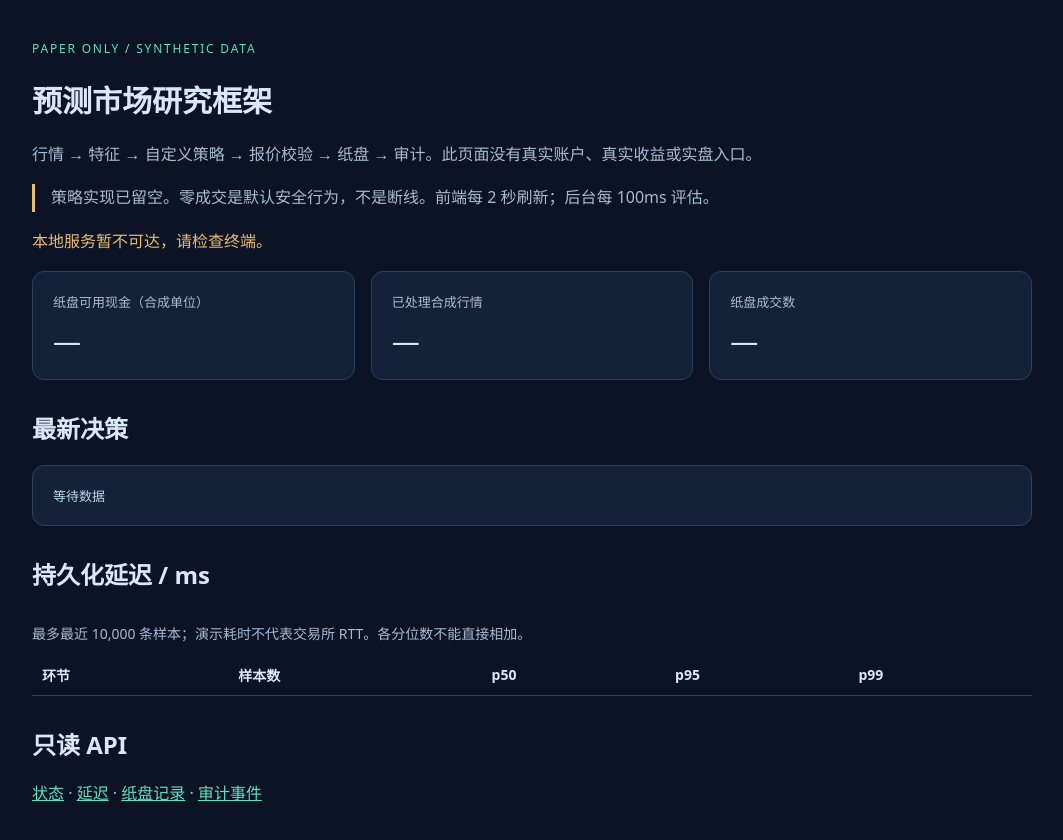
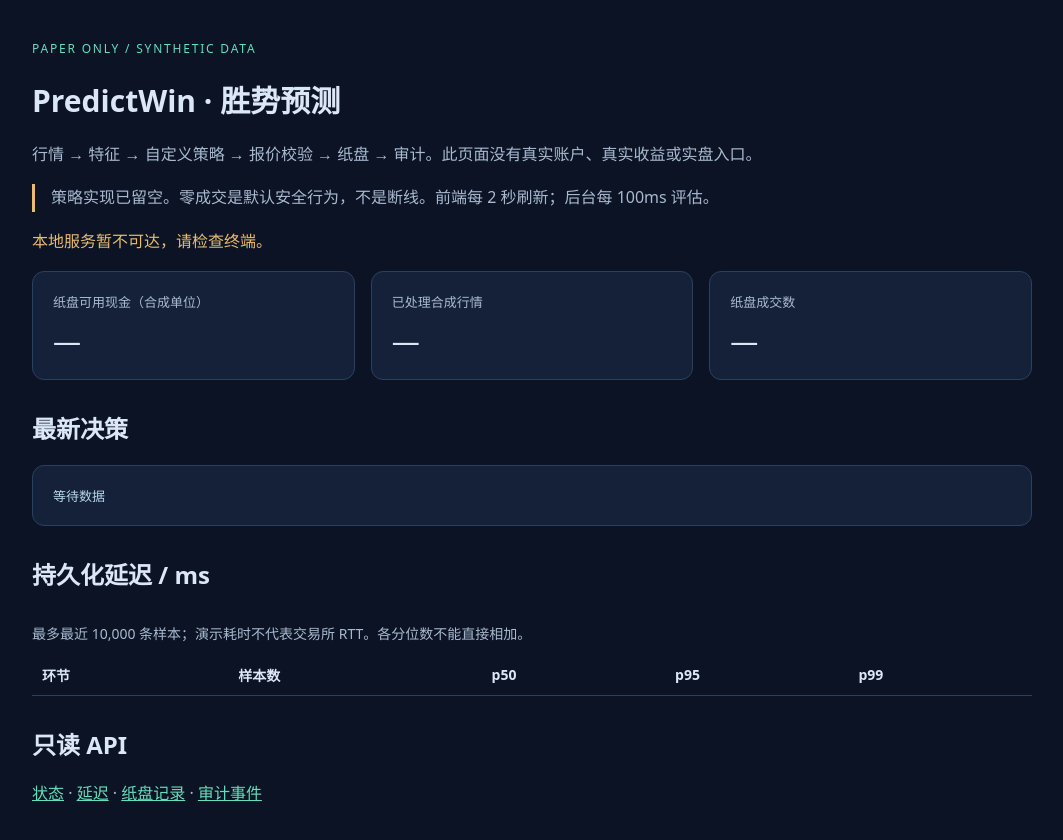
Before and after one commit to 2557806318-boop/predictwin, a website: page web/index.html in a window 1280 px wide. Shown: the whole page, without its empty margins (108-1171 px from the left). Drawn offline with Linux system fonts and the light colour scheme; no server answers.

Commit message:
Rename project to PredictWin and update Chinese branding

```diff
--- a/package.json
+++ b/package.json
@@ -1,8 +1,8 @@
 {
-  "name": "prediction-market-research-framework",
+  "name": "predictwin",
   "version": "1.0.0",
   "private": true,
-  "description": "Sanitized, paper-only prediction-market research framework with pluggable strategies and persistent latency audit.",
+  "description": "PredictWin | 胜势预测 — a sanitized, paper-only prediction-market research framework with pluggable strategies and persistent latency audit.",
   "type": "module",
   "engines": { "node": ">=24.0.0" },
   "scripts": {
--- a/web/index.html
+++ b/web/index.html
@@ -1,11 +1,11 @@
 <!doctype html>
 <html lang="zh-CN">
 <meta charset="utf-8"><meta name="viewport" content="width=device-width,initial-scale=1">
-<title>Prediction Research · Synthetic Demo</title>
+<title>PredictWin · 胜势预测 · Synthetic Demo</title>
 <style>
 :root{color-scheme:dark;font-family:system-ui,sans-serif;background:#0b1324;color:#dbe6f6}body{max-width:1000px;margin:40px auto;padding:0 24px}h1{font-size:30px}p{color:#a9bad0;line-height:1.7}.tag{color:#63dfbd;letter-spacing:.15em;font-size:12px}.grid{display:grid;grid-template-columns:repeat(auto-fit,minmax(220px,1fr));gap:16px}.card{background:#152139;padding:20px;border:1px solid #294060;border-radius:12px}.label{color:#a9bad0;font-size:13px}.value{font-size:28px;margin-top:10px}table{width:100%;border-collapse:collapse;font-variant-numeric:tabular-nums;font-size:14px}td,th{text-align:left;padding:10px;border-bottom:1px solid #294060}pre{white-space:pre-wrap;overflow-wrap:anywhere;color:#b6d9ed}section{margin-top:30px}a{color:#63dfbd}.notice{border-left:3px solid #e9bc71;padding-left:16px}#connection{color:#e9bc71}caption{text-align:left;color:#a9bad0;padding:12px 0}
 </style>
-<header><div class="tag">PAPER ONLY / SYNTHETIC DATA</div><h1>预测市场研究框架</h1><p>行情 → 特征 → 自定义策略 → 报价校验 → 纸盘 → 审计。此页面没有真实账户、真实收益或实盘入口。</p></header>
+<header><div class="tag">PAPER ONLY / SYNTHETIC DATA</div><h1>PredictWin · 胜势预测</h1><p>行情 → 特征 → 自定义策略 → 报价校验 → 纸盘 → 审计。此页面没有真实账户、真实收益或实盘入口。</p></header>
 <p class="notice">策略实现已留空。零成交是默认安全行为，不是断线。前端每 2 秒刷新；后台每 100ms 评估。</p>
 <p id="connection" role="status">正在连接本地演示…</p>
 <div class="grid"><div class="card"><div class="label">纸盘可用现金（合成单位）</div><div id="cash" class="value">—</div></div><div class="card"><div class="label">已处理合成行情</div><div id="ticks" class="value">—</div></div><div class="card"><div class="label">纸盘成交数</div><div id="trades" class="value">—</div></div></div>
```
Also changed, not shown: README.md.
